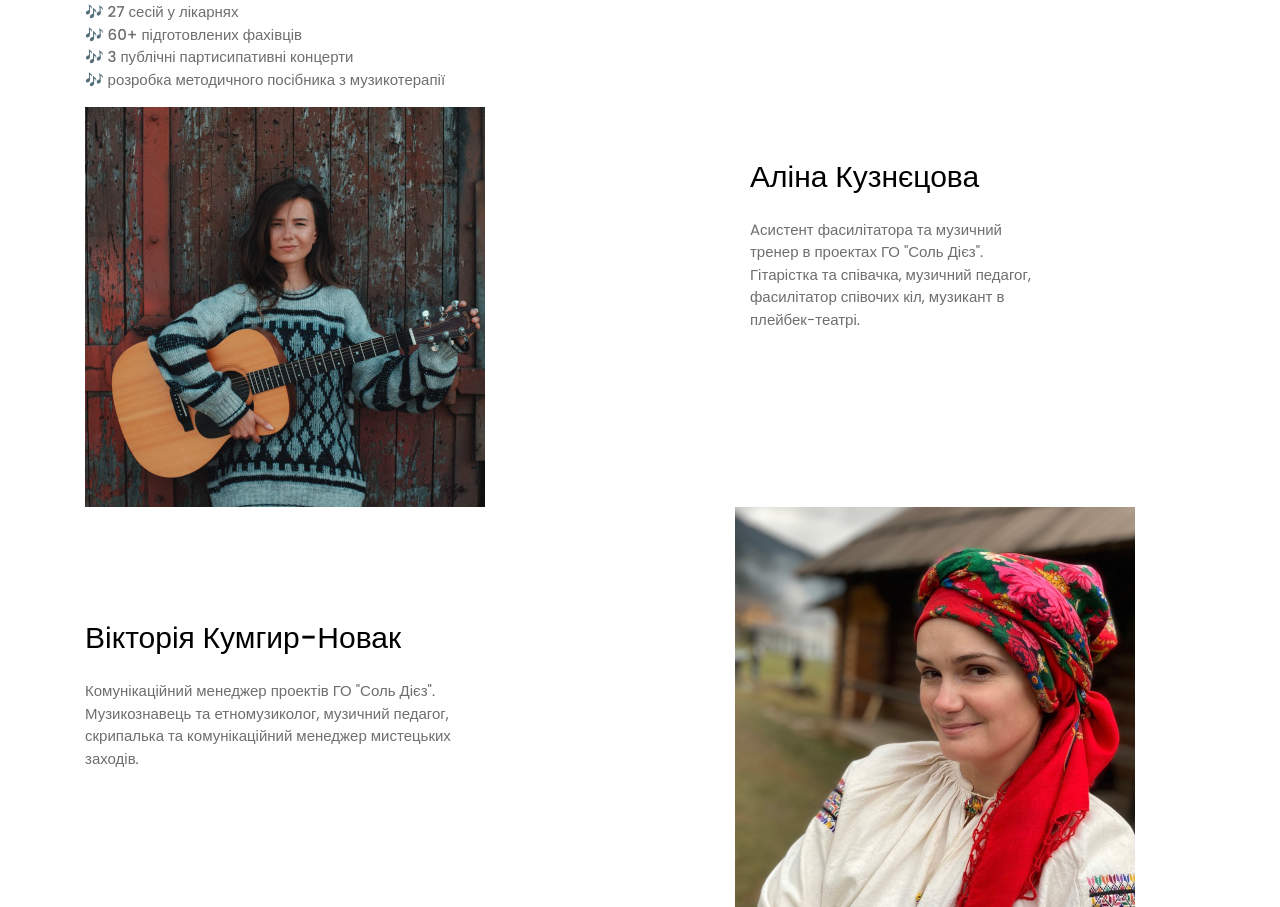
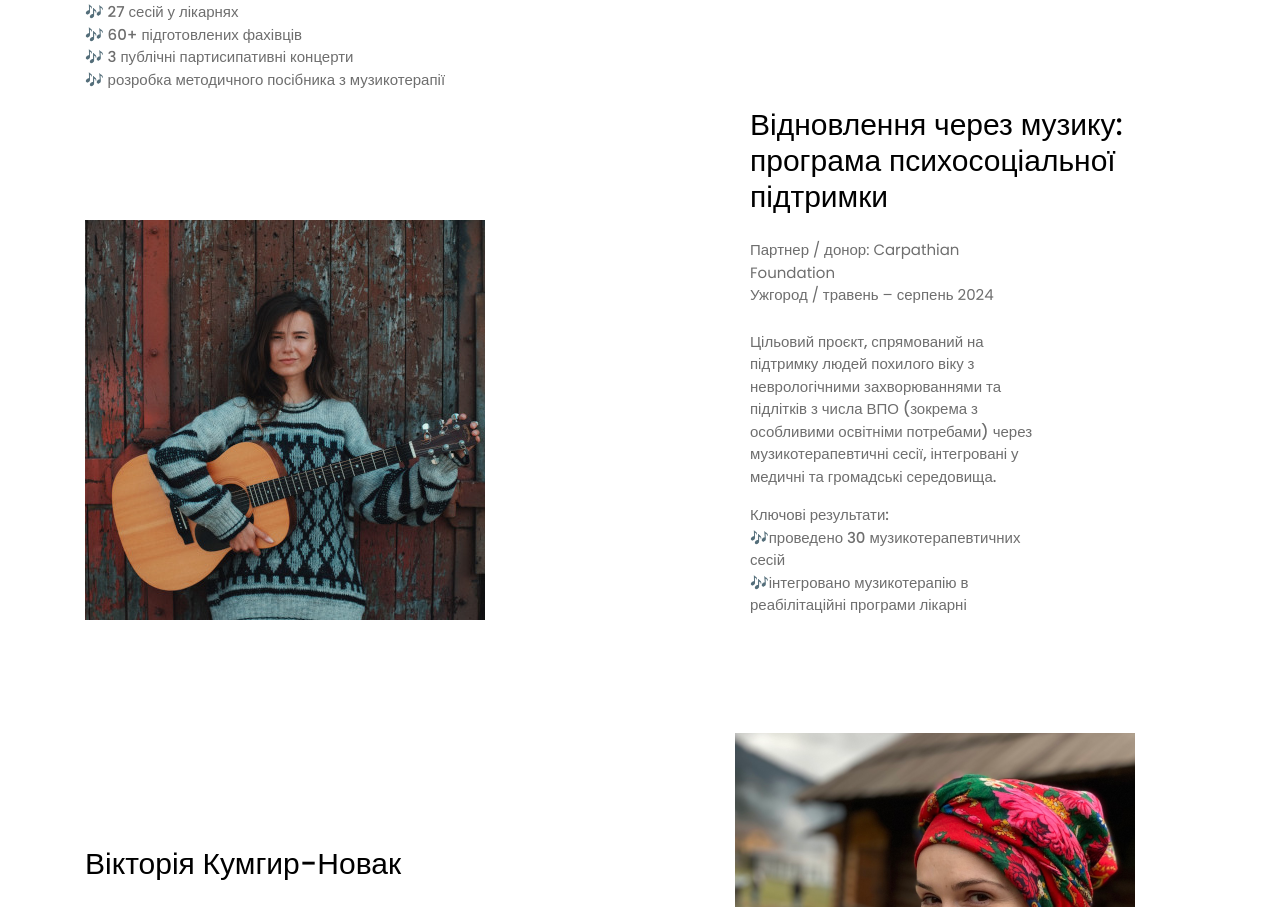
Before and after one commit to hennadiy-kudashev/sol-diez, a website: page index.html in a window 1280 px wide. Shown: the part 1871-2778 px from the top of the page. Drawn offline with nearby package versions, Linux system fonts and the light colour scheme; files that its build step writes are made by us from their sources.

Commit message:
Update index.html

```diff
--- a/index.html
+++ b/index.html
@@ -130,9 +130,13 @@
             <img src="images/alina.jpg" alt="" class="img-fluid">
           </div>
           <div class="col-12 col-lg-5 flex-item grid-margin" data-aos="fade-left">
-            <h3 class="m-0">Аліна Кузнєцова</h3>
+            <h3 class="m-0">Відновлення через музику:<br>програма психосоціальної підтримки</h3>
             <div class="col-lg-9 col-xl-8 p-0">
-              <p class="py-4 m-0 text-muted">Aсистент фасилітатора та музичний тренер в проектах ГО "Соль Дієз". Гітарістка та співачка, музичний педагог, фасилітатор співочих кіл, музикант в плейбек-театрі.</p>
+              <p class="py-4 m-0 text-muted">Партнер / донор: Carpathian Foundation<br> Ужгород / травень – серпень 2024</p>
+              <p class="font-weight-medium text-muted">Цільовий проєкт, спрямований на підтримку людей похилого віку з неврологічними захворюваннями та підлітків з числа ВПО (зокрема з особливими освітніми потребами) через музикотерапевтичні сесії, інтегровані у медичні та громадські середовища.</p>
+               <p class="font-weight-medium text-muted">Ключові результати:
+<br>🎶проведено 30 музикотерапевтичних сесій
+<br>🎶інтегровано музикотерапію в реабілітаційні програми лікарні
               <!--<p class="pb-2 font-weight-medium text-muted">Its smart features make it a powerful stand-alone website building tool.</p>-->
             </div>
           </div>
```
